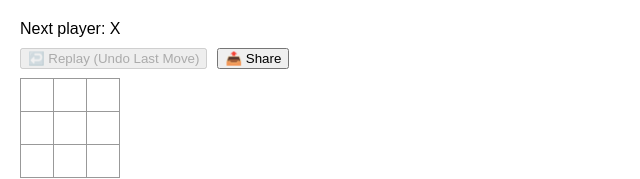
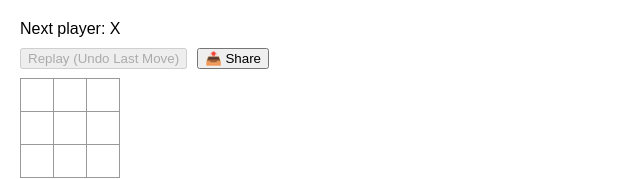
Before and after one commit to Imshad18/react_xss, a React (Create React App) app: page / in a window 1280 px wide. Shown: the top 179 px of the page, without its empty margins (0-640 px from the left). Built offline with nearby package versions, Linux system fonts and the light colour scheme.

Commit message:
Update App.js

```diff
--- a/src/App.js
+++ b/src/App.js
@@ -120,7 +120,7 @@ export default function Board() {
           disabled={moveHistory.length === 0}
           style={{ marginRight: "10px" }}
         >
-          ↩️ Replay (Undo Last Move)
+          Replay (Undo Last Move)
         </button>
         <button onClick={handleShare}>📤 Share</button>
       </div>
```
